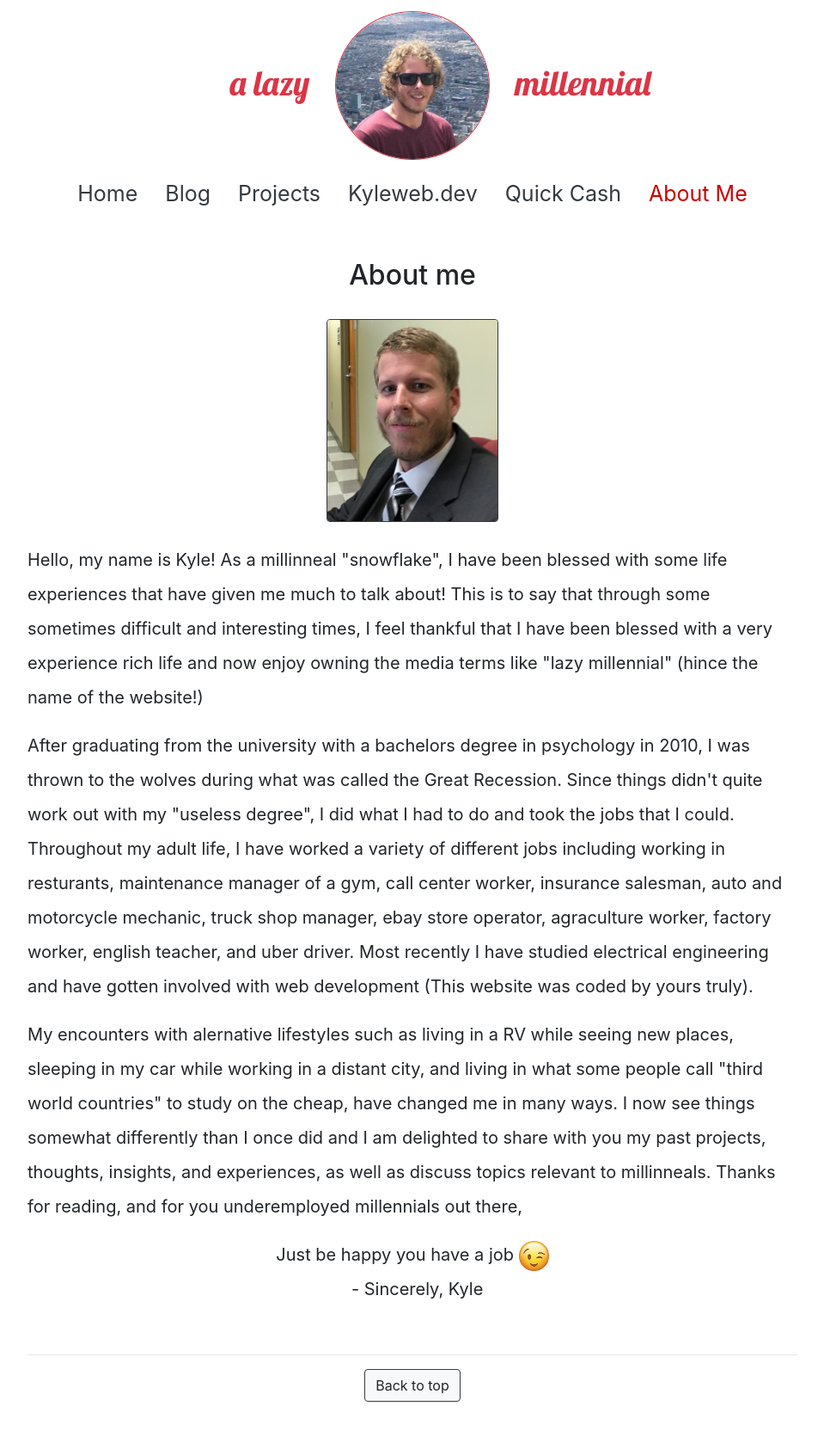
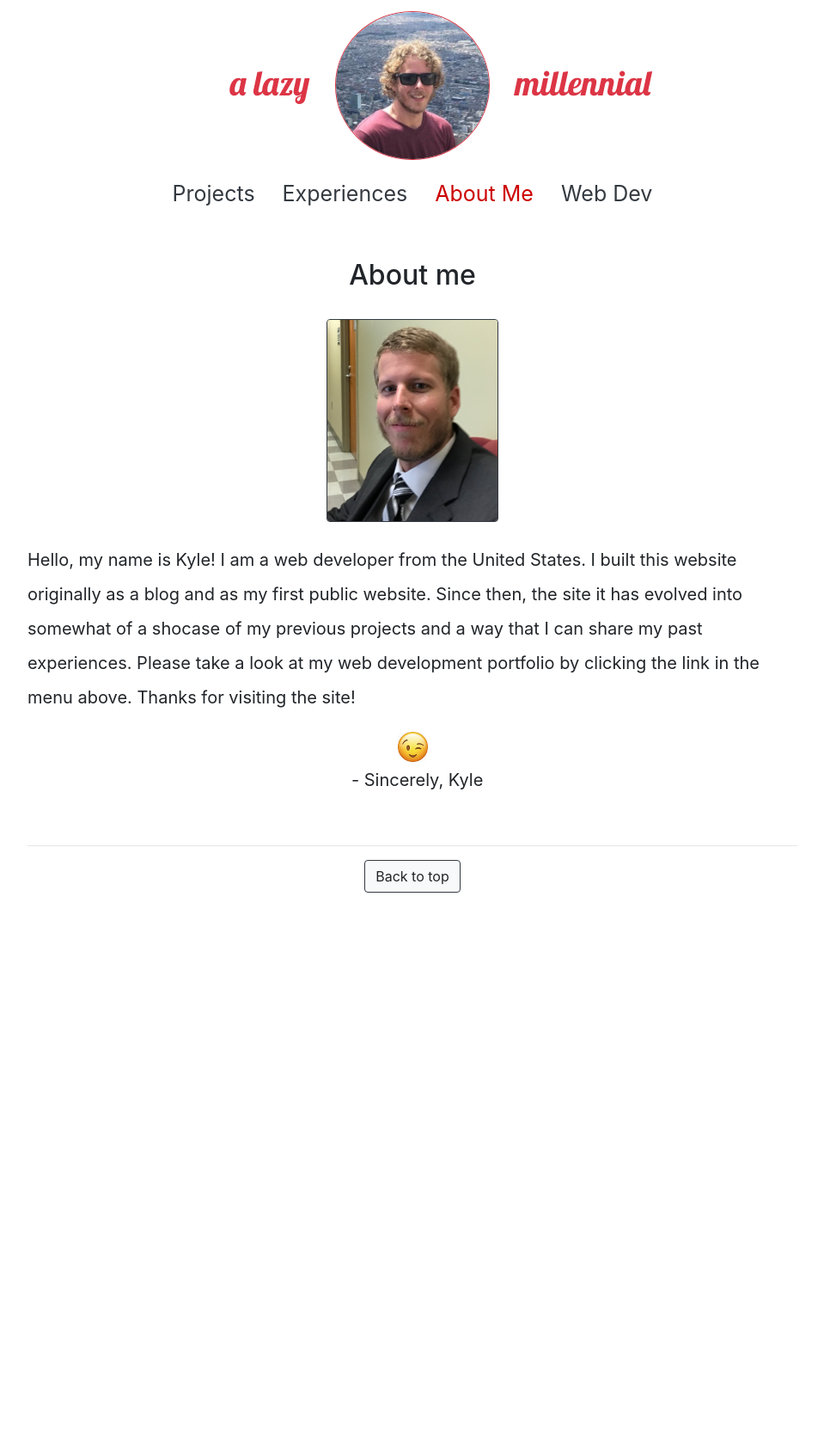
Before and after one commit to kh09211/Lazymillennial_Blog, a PHP site: page /aboutme.php in a window 1280 px wide. Shown: the whole page at 86% size, without its empty margins (160-1119 px from the left). After the commit the page ends 1038 px from the top, so only its background shows below. Run offline with PHP 8.4, Linux system fonts and the light colour scheme.

Commit message:
updated site format

```diff
--- a/aboutme.php
+++ b/aboutme.php
@@ -31,10 +31,8 @@
     <img src="aboutme/kyleprofesional2.jpg" alt="kyle professional" class="header-small-img border border-dark rounded">
   </div>
     <br>
-		<p> Hello, my name is Kyle! As a millinneal "snowflake", I have been blessed with some life experiences that have given me much to talk about! This is to say that through some sometimes difficult and interesting times, I feel thankful that I have been blessed with a very experience rich life and now enjoy owning the media terms like "lazy millennial" (hince the name of the website!)
-		</p><p>After graduating from the university with a bachelors degree in psychology in 2010, I was thrown to the wolves during what was called the Great Recession. Since things didn't quite work out with my "useless degree", I did what I had to do and took the jobs that I could. Throughout my adult life, I have worked a variety of different jobs including working in resturants, maintenance manager of a gym, call center worker, insurance salesman, auto and motorcycle mechanic, truck shop manager, ebay store operator, agraculture worker, factory worker, english teacher, and uber driver. Most recently I have studied electrical engineering and have gotten involved with web development (This website was coded by yours truly).
-		</p><p>My encounters with alernative lifestyles such as living in a RV while seeing new places, sleeping in my car while working in a distant city, and living in what some people call "third world countries" to study on the cheap, have changed me in many ways. I now see things somewhat differently than I once did and I am delighted to share with you my past projects, thoughts, insights, and experiences, as well as discuss topics relevant to millinneals. Thanks for reading, and for you underemployed millennials out there,</p>
-    <p class="text-center">Just be happy you have a job <img src="aboutme/wink.jpg"><br> &nbsp - Sincerely, Kyle </p>
+		<p> Hello, my name is Kyle! I am a web developer from the United States. I built this website originally as a blog and as my first public website. Since then, the site it has evolved into somewhat of a shocase of my previous projects and a way that I can share my past experiences. Please take a look at my web development portfolio by clicking the link in the menu above. Thanks for visiting the site!</p>
+    <p class="text-center"><img src="aboutme/wink.jpg"><br> &nbsp - Sincerely, Kyle </p>
     <br>
 		<!-- Back to top button-->
     <hr>
--- a/header.php
+++ b/header.php
@@ -11,24 +11,26 @@
   	</div>
 </div>
 <ul class="nav justify-content-center header-boot-copy" >
+  <!-- These menu items have been commented as the site went from blog to project showcase
   	<li class="nav-item">
     	<a class="nav-link text-dark" id="home" href="<?=$rootpath?>index.php">Home</a>
   	</li>
   	<li class="nav-item">
     	<a class="nav-link text-dark" id="blog" href="<?=$rootpath?>blog.php">Blog</a>
   	</li>
-      <li class="nav-item">
+  -->
+    <li class="nav-item">
       <a class="nav-link text-dark" id="projects" href="<?=$rootpath?>projects.php">Projects</a>
     </li>
-      <li class="nav-item">
-      <a class="nav-link text-dark" id="contact" href="http://kyleweb.dev">Kyleweb.dev</a>
-    </li>
   	<li class="nav-item">
-    	<a class="nav-link text-dark" id="quick_cash" href="<?=$rootpath?>quickcash.php">Quick Cash</a>
+    	<a class="nav-link text-dark" id="quick_cash" href="<?=$rootpath?>experiences.php">Experiences</a>
   	</li>
     <li class="nav-item">
     	<a class="nav-link text-dark" id="about_me" href="<?=$rootpath?>aboutme.php">About Me</a>
   	</li>
+    <li class="nav-item">
+      <a class="nav-link text-dark" id="contact" href="http://kyleweb.dev">Web Dev</a>
+    </li>
 
 </ul>
 <br>
--- a/index.php
+++ b/index.php
@@ -1,3 +1,7 @@
+<?php
+  // Since the site went from a blog to a project showcase, there is no more reason to have the home page
+  header('Location: \projects.php');
+   ?>
 <!DOCTYPE html>
 <!-- This is the index/home page of lazymillennial.me-->
 <html>
--- a/projects.php
+++ b/projects.php
@@ -27,7 +27,7 @@
       <br>
       <h2>Projects</h2>
       <br>
-      <p>Here, I would like to share with you my personal projects. I will slowly be adding them as articles to the site over the next few weeks. Keep checking the home page for updates and feel free to comment!</p>
+      <p>Welcome! I would like to share with you my personal projects. I will slowly be adding more to the site. Feel free to comment!</p>
     </div><br>
     <div class="container">
       <div class="row">
```
Also changed, not shown: experiences.php (added, +62 -0 lines).
